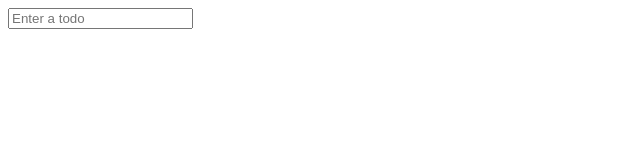
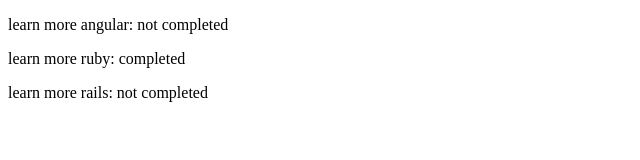
Before and after one commit to bpstein/angular-todo, a plain HTML site: page index.html in a window 1280 px wide. Shown: the whole page, without its empty margins (0-640 px from the left). Drawn offline with Linux system fonts and the light colour scheme.

Commit message:
Displaying more than one todo item

```diff
--- a/controllers.js
+++ b/controllers.js
@@ -1,10 +1,7 @@
-// angular.module('ToDoController', function(){
-//   var todo = this;
-//   todo = [
-//     {text: "ToDo1"}
-//   ]
-// });
-
 toDoApp.controller('ToDoController', function() {
-  this.todo = "ToDo1";
+  this.todos = [
+    {task: "learn more angular", completed:false},
+    {task: "learn more ruby", completed:true},
+    {task: "learn more rails", completed:false}
+  ];
 });
--- a/index.html
+++ b/index.html
@@ -8,9 +8,10 @@
     <script src="controllers.js"></script>
   </head>
   <body>
-    <input type="text" ng-model="toDoApp" placeholder="Enter a todo">
-    <div ng-contoller="ToDoController as controller">
-      {{ controller.todo }}
+    <div ng-controller="ToDoController as controller">
+      <p ng-repeat="todo in controller.todos">
+        {{ todo.task }}: {{ todo.completed ? "completed" : "not completed" }}
+      </p>
     </div>
   </body>
 </html>
```
Also changed, not shown: text.txt (deleted).
